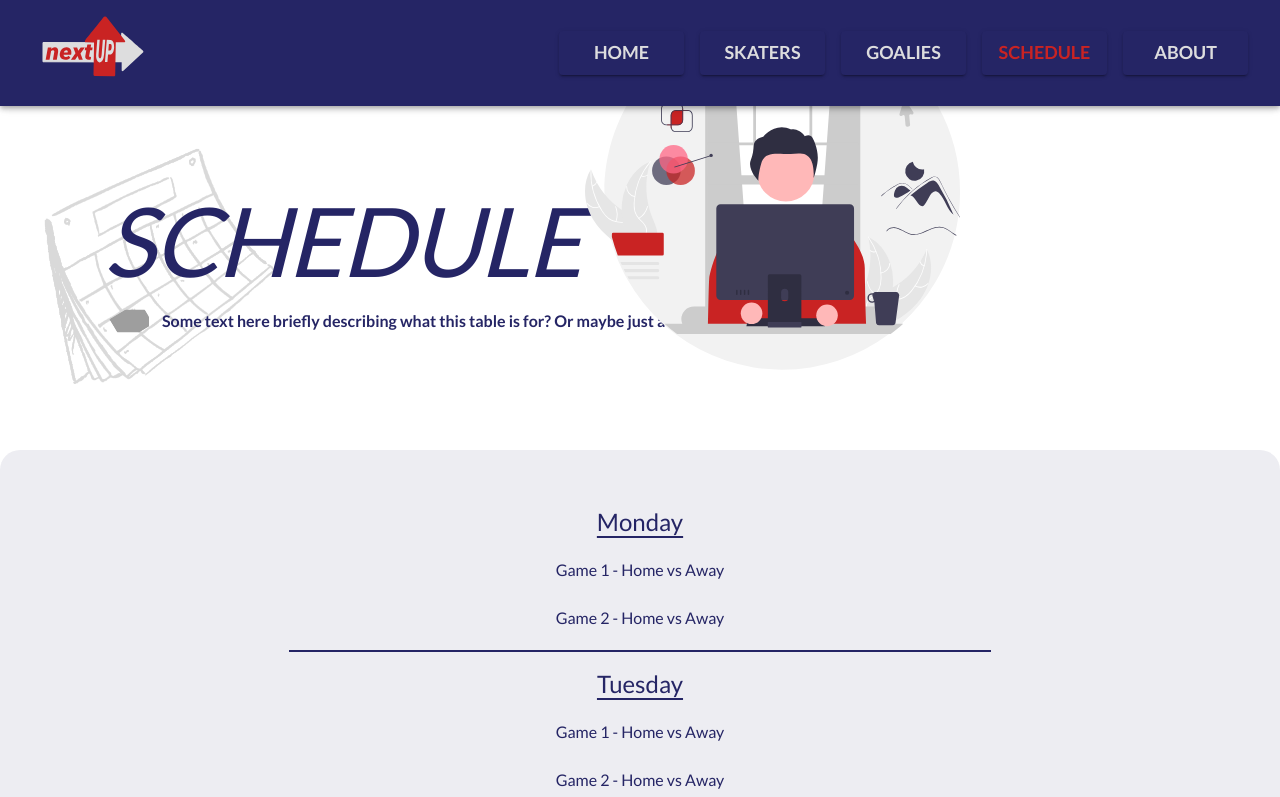
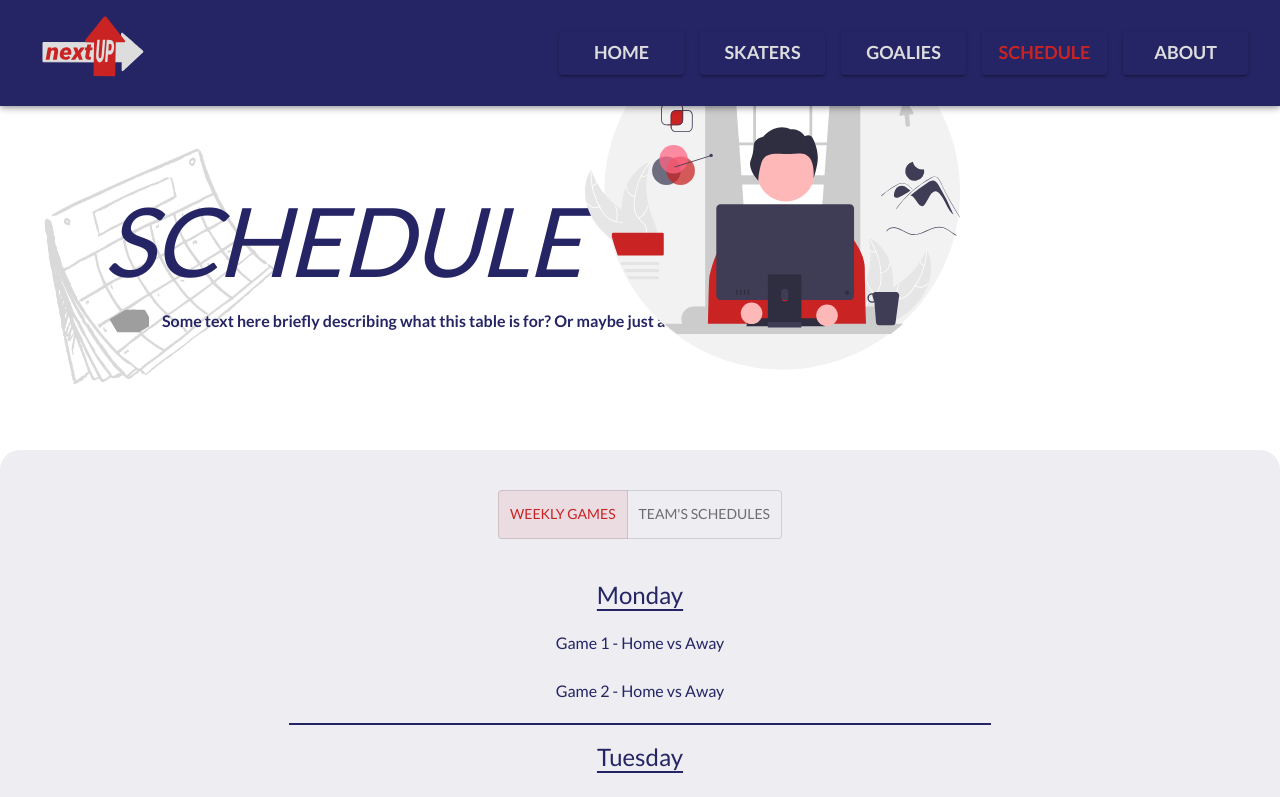
Before and after one commit to apreynolds1989/nextUP, a React (Create React App) app: page /nextUP/schedule in a window 1280 px wide. Shown: the top 797 px of the page. Built offline with nearby package versions, Linux system fonts and the light colour scheme; grey boxes are pictures that could not be loaded.

Commit message:
Added ScheduleToggler to switch between schedule types

```diff
--- /dev/null
+++ b/src/components/ScheduleToggler.jsx
@@ -0,0 +1,40 @@
+import React, { useState } from 'react';
+import { Box, ToggleButton, ToggleButtonGroup } from '@mui/material';
+import { WeeklyGamesList } from './WeeklyGamesList';
+import { TeamWeeklyGamesList } from './TeamWeeklyGamesList';
+
+export const ScheduleToggler = () => {
+    const [alignment, setAlignment] = useState('weekly');
+    const handleChange = (event, newAlignment) => {
+        setAlignment(newAlignment);
+    };
+
+    return (
+        <>
+            <Box
+                sx={{
+                    display: 'flex',
+                    justifyContent: 'center',
+                    paddingBottom: 3,
+                }}
+            >
+                <ToggleButtonGroup
+                    color='secondary'
+                    value={alignment}
+                    exclusive
+                    onChange={handleChange}
+                    aria-label='schedule type'
+                >
+                    <ToggleButton value='weekly' aria-label='weekly games'>
+                        Weekly Games
+                    </ToggleButton>
+                    <ToggleButton value='teams' aria-label='teams schedules'>
+                        Team's Schedules
+                    </ToggleButton>
+                </ToggleButtonGroup>
+            </Box>
+            {alignment === 'weekly' && <WeeklyGamesList />}
+            {alignment === 'teams' && <TeamWeeklyGamesList />}
+        </>
+    );
+};
--- a/src/pages/Schedule.jsx
+++ b/src/pages/Schedule.jsx
@@ -3,8 +3,7 @@ import { bannerScheduleBackground, tableContainer } from '../assets/theme';
 import { Box } from '@mui/material';
 import { Container } from '@mui/system';
 import { Banner } from '../components/Banner';
-import { WeeklyGamesList } from '../components/WeeklyGamesList';
-import { TeamWeeklyGamesList } from '../components/TeamWeeklyGamesList';
+import { ScheduleToggler } from '../components/ScheduleToggler';
 
 export const Schedule = () => {
     return (
@@ -27,8 +26,7 @@ export const Schedule = () => {
                         paddingBottom: 2,
                     }}
                 >
-                    <WeeklyGamesList />
-                    <TeamWeeklyGamesList />
+                    <ScheduleToggler />
                 </Box>
             </Container>
         </>
```
